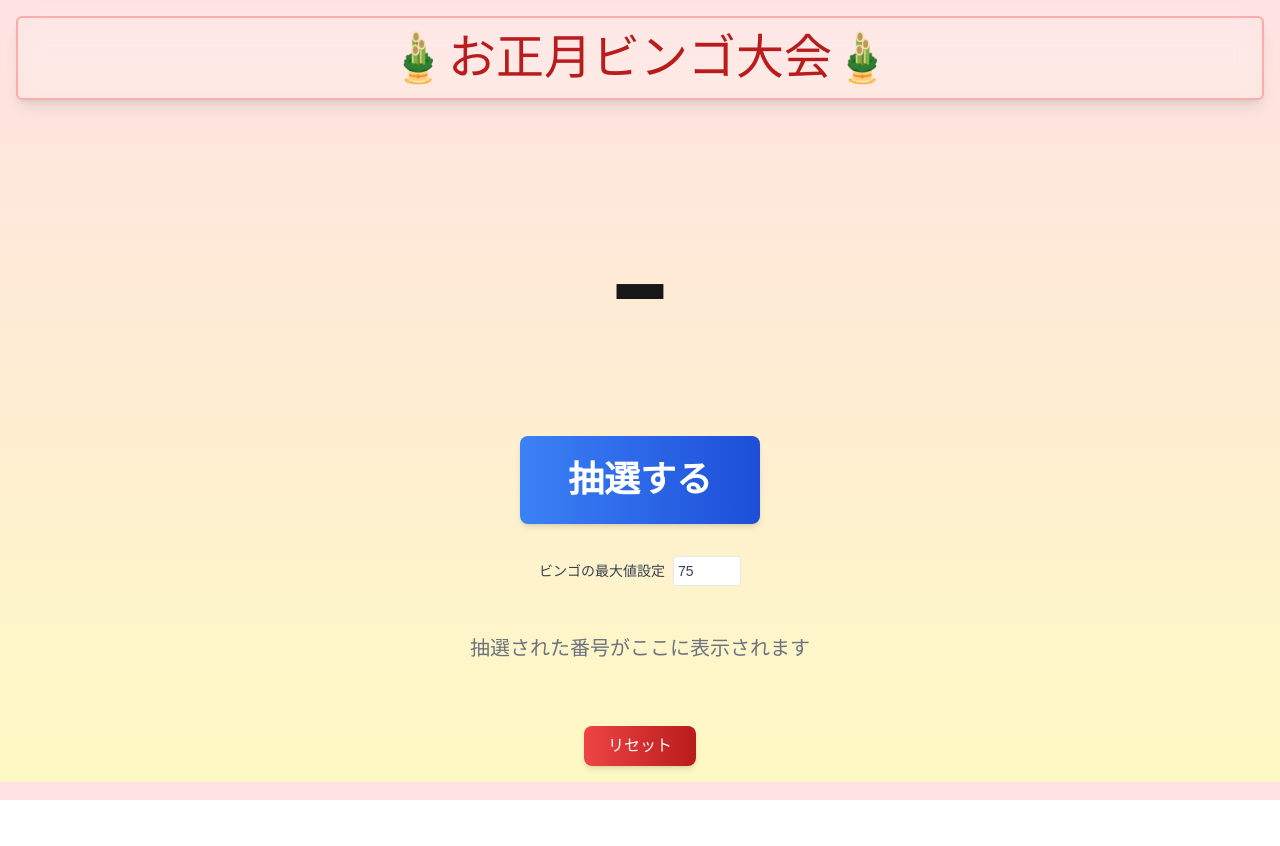
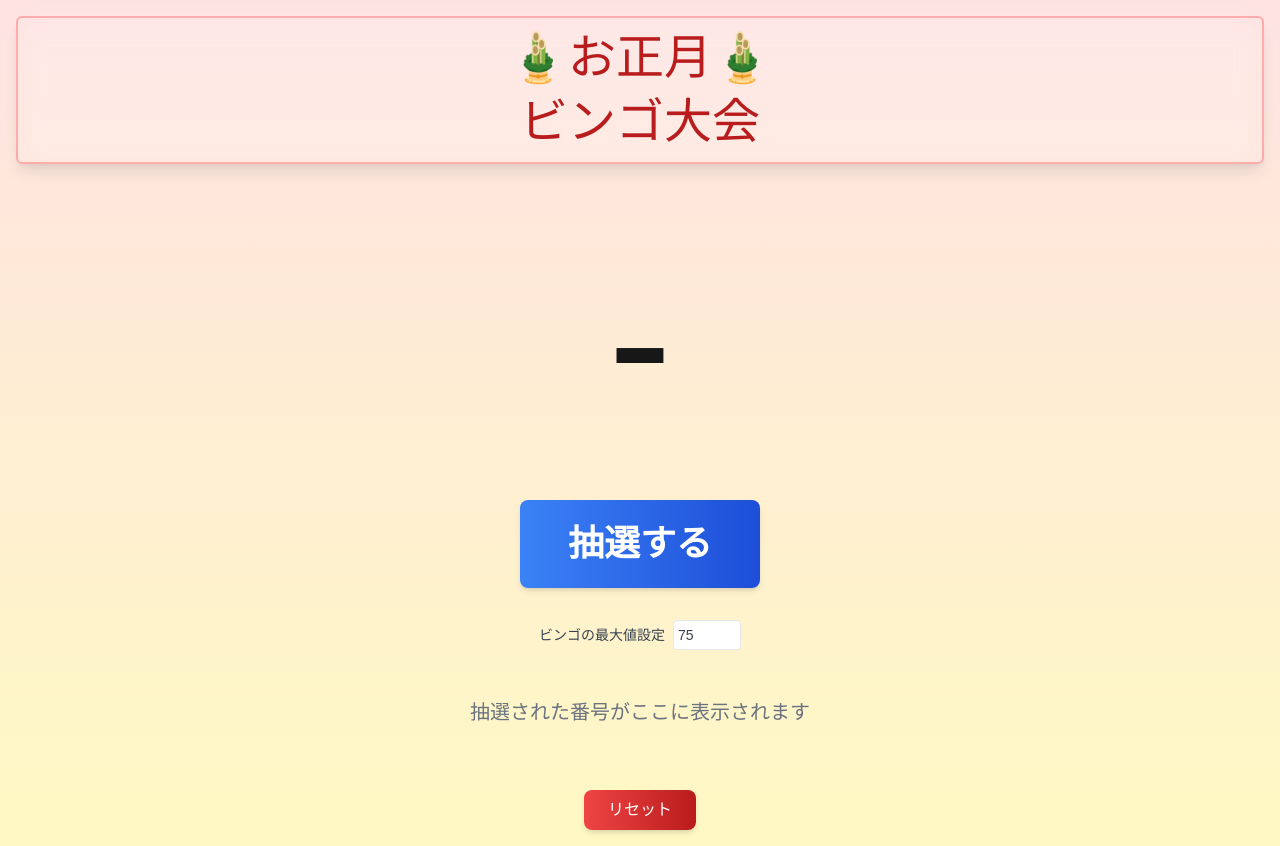
Before and after one commit to yasutaka-asai/MyBingoMachine, a Next.js app: page / in a window 1280 px wide. Before the commit the page ends 800 px from the top, so only its background shows below. Built offline with nearby package versions, Linux system fonts and the light colour scheme; a web font is replaced by a local one.

Commit message:
タイトルを微修正

```diff
--- a/app/page.tsx
+++ b/app/page.tsx
@@ -108,9 +108,12 @@ export default function Home() {
   return (
     <div className="container mx-auto p-4">
       <h1 className="text-5xl font-brush mb-8 text-center text-red-700 py-4 bg-clip-text bg-gradient-to-r from-red-500 to-yellow-500 relative z-10 shadow-lg border-2 border-red-300 rounded-md">
-        <span className="relative z-20">
-          🎍お正月ビンゴ大会🎍
-        </span>
+        <div className="relative z-20 mb-4">
+          🎍お正月🎍
+        </div>
+        <div className="relative z-20">
+          ビンゴ大会
+        </div>
         <span className="absolute inset-0 bg-white opacity-20 rounded-lg blur-md"></span>
       </h1>
 
```
